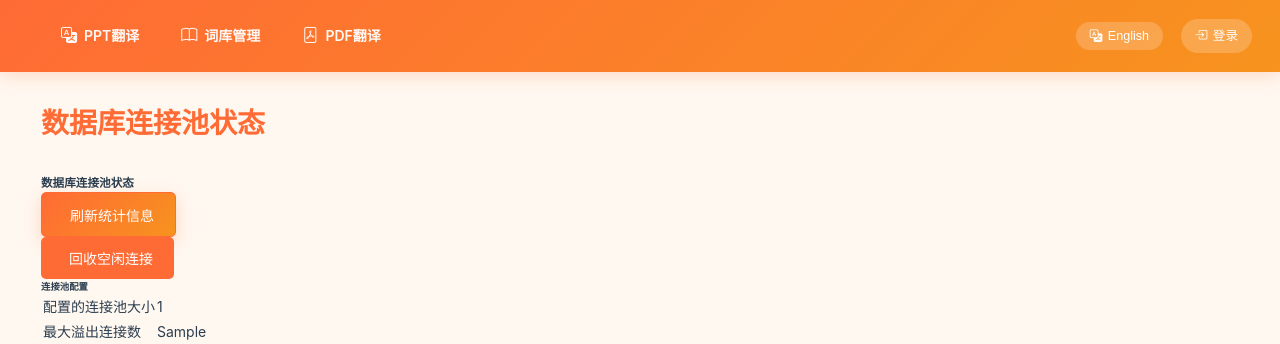
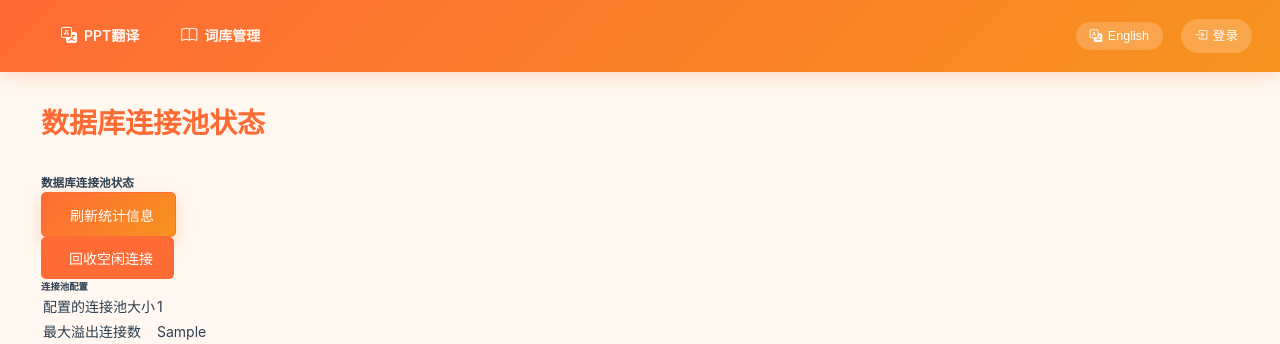
Before and after one commit to CELBLHR/FCIAI-OS, a Flask app: template app/templates/main/db_stats.html in a window 1280 px wide. Shown: the top 344 px of the page. Run offline with Flask 3, Linux system fonts and the light colour scheme; the template is opened without the code that fills it: most values are stand-ins (such as "Sample title", 1, 10 or a date in 2020); some libraries are stand-ins or nearby versions.

Commit message:
关闭pdf翻译页面

```diff
--- a/app/templates/main/base_layout.html
+++ b/app/templates/main/base_layout.html
@@ -112,10 +112,10 @@
                 <i class="bi bi-search"></i>
                 <span>{% if session.get('language') == 'en' %}Ingredient Search{% else %}成分搜索{% endif %}</span>
             </a> -->
-            <a href="{{ url_for('main.pdf_translate') }}" class="nav-item {% if request.endpoint == 'main.pdf_translate' %}active{% endif %}">
+            <!-- <a href="{{ url_for('main.pdf_translate') }}" class="nav-item {% if request.endpoint == 'main.pdf_translate' %}active{% endif %}">
                 <i class="bi bi-file-pdf"></i>
                 <span>{% if session.get('language') == 'en' %}PDF Translation{% else %}PDF翻译{% endif %}</span>
-            </a>
+            </a> -->
             {% if current_user.is_authenticated and current_user.is_administrator() %}
                 <a href="{{ url_for('main.registration_approval') }}" class="nav-item">
                     <i class="bi bi-person-check"></i>
```
